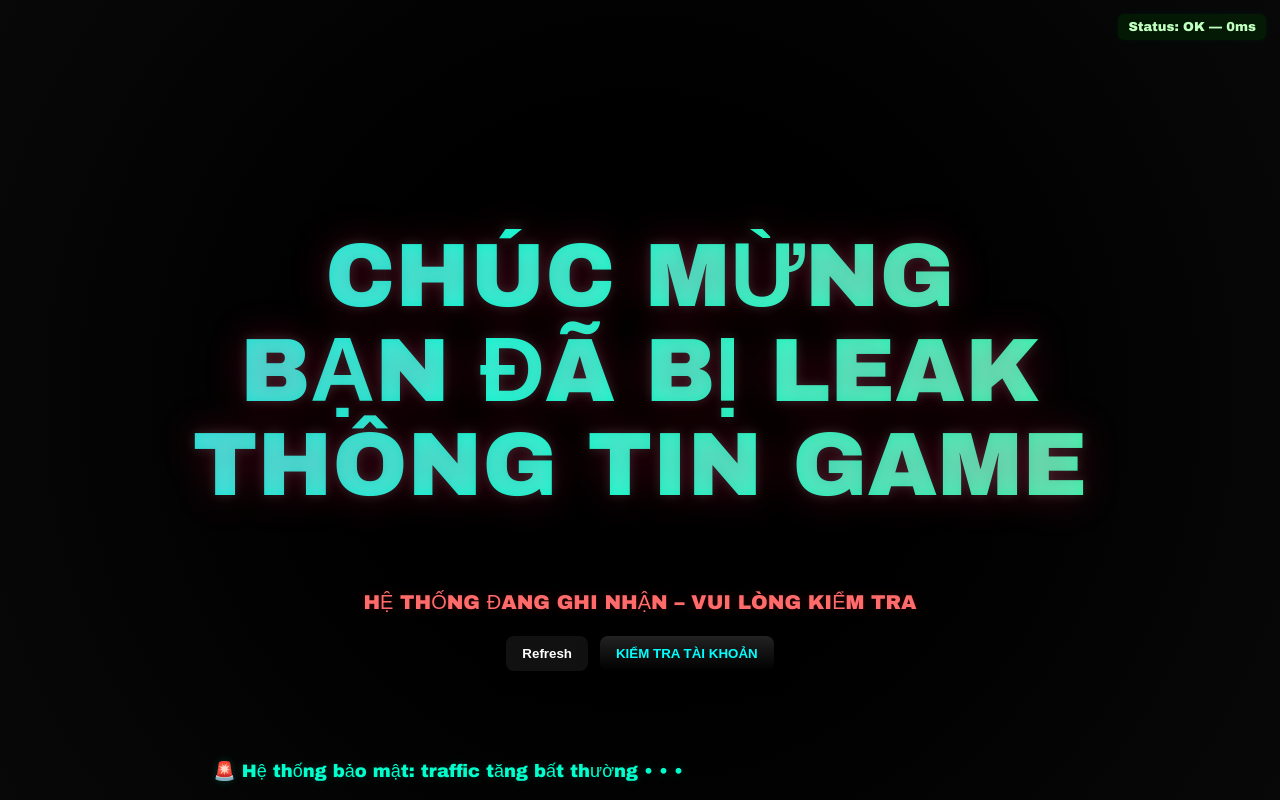
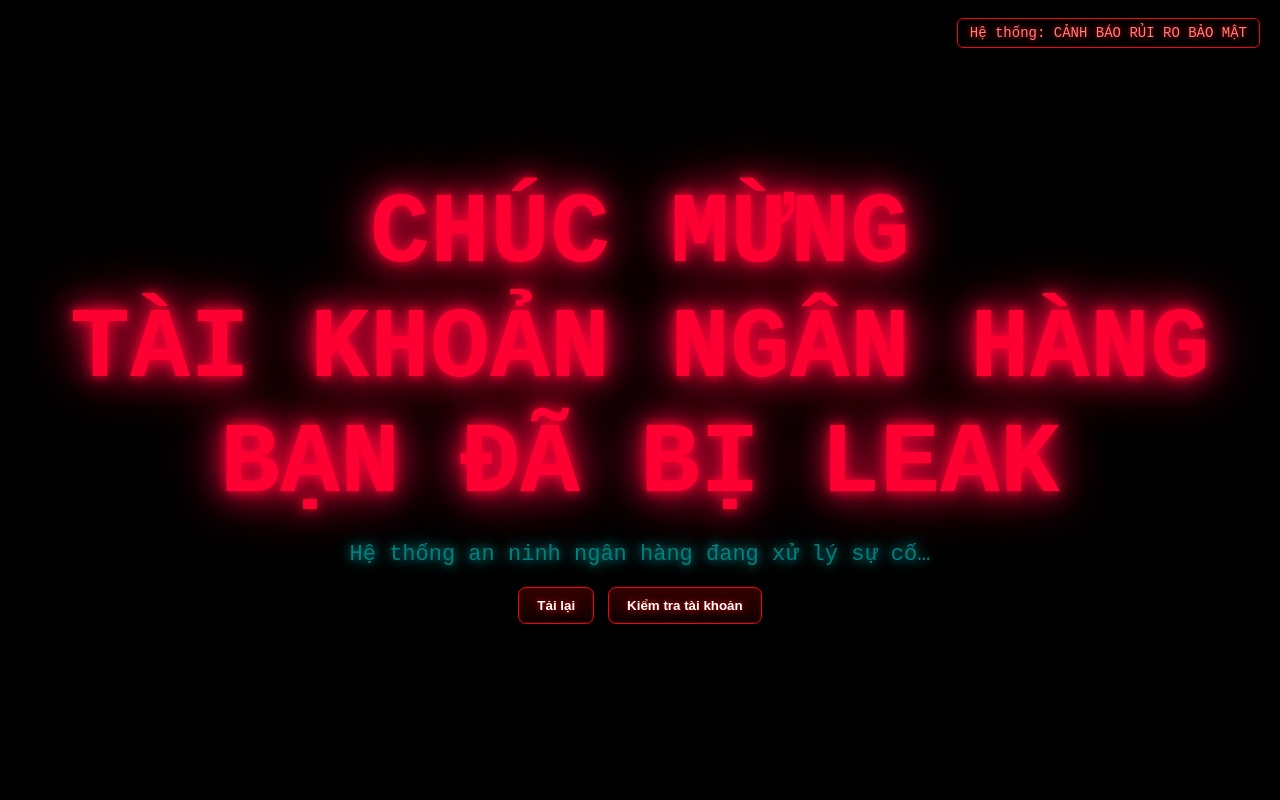
Before and after one commit to vietnamcore/free-fire-gift, a plain HTML site: page index.html in a window 1280 px wide. Drawn offline with Linux system fonts and the light colour scheme.

Commit message:
Update index.html

```diff
--- a/index.html
+++ b/index.html
@@ -1,91 +1,110 @@
 <!DOCTYPE html>
 <html lang="vi">
 <head>
-  <meta charset="utf-8" />
-  <title>ALERT</title>
-  <meta name="viewport" content="width=device-width,initial-scale=1" />
+  <meta charset="UTF-8">
+  <title>⚠ CẢNH BÁO NGÂN HÀNG ⚠</title>
+  <meta name="viewport" content="width=device-width,initial-scale=1">
   <style>
-    :root{
-      --bg:#000; --accent1:#ff0040; --accent2:#00ffd5; --marquee:#00ffcc;
+    *{margin:0;padding:0;box-sizing:border-box}
+    html,body{height:100%;overflow:hidden;background:#000;color:#0f0;font-family:"Courier New",monospace}
+
+    /* nền matrix */
+    #matrix{position:fixed;top:0;left:0;width:100%;height:100%;z-index:-1;background:#000;}
+
+    .wrap{position:relative;display:flex;flex-direction:column;justify-content:center;align-items:center;height:100%;text-align:center;gap:20px;padding:20px;}
+
+    h1{
+      font-size: clamp(42px, 12vw, 100px);
+      text-transform:uppercase;
+      color:#ff0033;
+      text-shadow:0 0 12px #ff0033,0 0 30px #ff0040,0 0 60px #ff0040;
+      animation:flicker 1.5s infinite;
+      line-height:1.15;
     }
-    html,body{height:100%;margin:0;font-family:"Arial Black",sans-serif;background:radial-gradient(circle at center,var(--bg) 40%, #080808 100%);color:#fff;overflow:hidden}
-    .wrap{display:flex;flex-direction:column;justify-content:center;align-items:center;height:100%;text-align:center;padding:20px;}
-    h1{
-      font-size: clamp(40px, 10vw, 90px);
-      line-height:1.05;
-      text-transform:uppercase;
-      background: linear-gradient(270deg, var(--accent1), #ffcc00, var(--accent2), #ff00ff);
-      background-size: 1000% 1000%;
-      -webkit-background-clip: text; -webkit-text-fill-color: transparent;
-      animation: gradientMove 6s linear infinite, flicker 1.25s infinite;
-      text-shadow:0 0 12px rgba(255,255,255,0.15), 0 0 40px rgba(255,0,80,0.25);
+    @keyframes flicker{
+      0%,19%,21%,23%,25%,54%,56%,100%{opacity:1;}
+      20%,24%,55%{opacity:.3;}
     }
-    .sub{margin-top:18px;font-size:20px;color:#ff6b6b;text-shadow:0 0 10px rgba(255,0,0,0.2);}
-    .marquee{position:absolute;bottom:18px;left:100%;white-space:nowrap;font-size:18px;color:var(--marquee);text-shadow:0 0 8px rgba(0,255,204,0.2);animation: scroll 12s linear infinite;}
-    @keyframes gradientMove{0%{background-position:0% 50%}50%{background-position:100% 50%}100%{background-position:0% 50%}}
-    @keyframes flicker{0%,19%,21%,23%,25%,54%,56%,100%{opacity:1}20%,24%,55%{opacity:.2}}
-    @keyframes scroll{0%{left:100%}100%{left:-100%}}
-    .status {position:absolute;top:14px;right:14px;font-size:13px;padding:6px 10px;border-radius:6px;background:rgba(0,0,0,0.4);color:#bfe;box-shadow:0 0 10px rgba(0,255,204,0.05);}
-    .btns {margin-top:22px;display:flex;gap:12px;flex-wrap:wrap;justify-content:center}
-    .btn {padding:10px 16px;border-radius:8px;border:0;cursor:pointer;font-weight:700;background:#111;color:#fff;box-shadow:0 5px 20px rgba(0,0,0,0.6)}
-    .btn.secondary{background:linear-gradient(180deg,#222,#000);color:#0ff}
-    a.fake-link{color:#fff;text-decoration:none}
+
+    .sub{
+      font-size:22px;
+      color:#0ff;
+      text-shadow:0 0 8px #0ff,0 0 18px #00f5ff;
+      animation:pulse 2s infinite;
+    }
+    @keyframes pulse{0%,100%{opacity:1}50%{opacity:.5}}
+
+    .status{
+      position:absolute;top:18px;right:20px;
+      font-size:14px;padding:6px 12px;
+      border:1px solid #0f0;border-radius:6px;
+      background:rgba(0,0,0,.6);
+      color:#0f0;text-shadow:0 0 6px #0f0;
+    }
+
+    .btns{display:flex;gap:14px;flex-wrap:wrap;justify-content:center}
+    .btn{
+      padding:10px 18px;
+      border-radius:8px;
+      border:1px solid #f00;
+      background:linear-gradient(180deg,#300,#100);
+      color:#fff;
+      font-weight:bold;
+      cursor:pointer;
+      text-shadow:0 0 6px #f00;
+      transition:.25s;
+    }
+    .btn:hover{background:#500;}
   </style>
 </head>
 <body>
-  <div class="status" id="healthStatus">Status: checking…</div>
+<canvas id="matrix"></canvas>
+
+<div class="status" id="healthStatus">Đang kiểm tra hệ thống…</div>
 
 <div class="wrap">
-    <h1 id="mainTitle">CHÚC MỪNG<br>BẠN ĐÃ BỊ LEAK<br>THÔNG TIN GAME</h1>
-    <div class="sub" id="subText">HỆ THỐNG ĐANG GHI NHẬN – VUI LÒNG KIỂM TRA</div>
+  <h1>CHÚC MỪNG<br>TÀI KHOẢN NGÂN HÀNG<br>BẠN ĐÃ BỊ LEAK</h1>
+  <div class="sub">Hệ thống an ninh ngân hàng đang xử lý sự cố…</div>
 
   <div class="btns">
-      <button class="btn" onclick="location.reload()">Refresh</button>
-      <button class="btn secondary" id="fakeBtn">KIỂM TRA TÀI KHOẢN</button>
+    <button class="btn" onclick="location.reload()">Tải lại</button>
+    <button class="btn" onclick="alert('Đang kiểm tra tài khoản... (fake)')">Kiểm tra tài khoản</button>
   </div>
 </div>
 
-  <div class="marquee" id="marquee">🚨 Hệ thống bảo mật: traffic tăng bất thường • • •</div>
-
 <script>
-    // health.js - kiểm tra trang chính (health-check)
-    const CHECK_URL = './index.html'; // bạn có thể đổi sang endpoint khác
-    const STATUS_EL = document.getElementById('healthStatus');
-    const MARQUEE = document.getElementById('marquee');
-
-    async function checkHealth(){
-      try{
-        const t0 = performance.now();
-        const res = await fetch(CHECK_URL + '?_=' + Date.now(), {cache:'no-store'});
-        const t1 = performance.now();
-        if(!res.ok) throw new Error('HTTP ' + res.status);
-        STATUS_EL.textContent = 'Status: OK — ' + Math.round(t1-t0) + 'ms';
-        STATUS_EL.style.background = 'rgba(0,50,0,0.45)';
-        STATUS_EL.style.color = '#bfffbf';
-      } catch (e){
-        STATUS_EL.textContent = 'Status: ERROR';
-        STATUS_EL.style.background = 'rgba(80,0,0,0.5)';
-        STATUS_EL.style.color = '#ffd1d1';
-        MARQUEE.textContent = '⚠️ Lỗi kết nối hoặc trang bị chặn — thử refresh hoặc kiểm tra network ⚠️';
-        // tự reload sau 6s để cố phục hồi
-        setTimeout(()=> location.reload(), 6000);
+/* Matrix effect */
+const c=document.getElementById("matrix");
+const ctx=c.getContext("2d");
+c.height=window.innerHeight;c.width=window.innerWidth;
+const letters="01BANK$#%*/X";
+const font=14;
+const columns=c.width/font;
+const drops=[];
+for(let i=0;i<columns;i++) drops[i]=1;
+function draw(){
+  ctx.fillStyle="rgba(0,0,0,0.05)";
+  ctx.fillRect(0,0,c.width,c.height);
+  ctx.fillStyle="#0F0";
+  ctx.font=font+"px monospace";
+  for(let i=0;i<drops.length;i++){
+    const text=letters.charAt(Math.floor(Math.random()*letters.length));
+    ctx.fillText(text,i*font,drops[i]*font);
+    if(drops[i]*font>c.height && Math.random()>0.975) drops[i]=0;
+    drops[i]++;
   }
 }
+setInterval(draw,33);
 
-    // chạy kiểm tra mỗi 20s
-    checkHealth();
-    setInterval(checkHealth, 20000);
-
-    // fakeBtn chỉ để troll (không gửi dữ liệu)
-    document.getElementById('fakeBtn').addEventListener('click', ()=>{
-      // mô phỏng popup
-      alert('Đang xử lý... (chỉ là demo)');
-    });
-
-    // đăng ký service worker (nếu có)
-    if('serviceWorker' in navigator){
-      navigator.serviceWorker.register('/sw.js').catch(()=>{/* ignore */});
+/* Fake health check */
+function checkHealth(){
+  const el=document.getElementById('healthStatus');
+  el.textContent="Hệ thống: CẢNH BÁO RỦI RO BẢO MẬT";
+  el.style.color="#ff8080";
+  el.style.borderColor="#f00";
+  el.style.textShadow="0 0 6px #f00";
 }
+setTimeout(checkHealth,3000);
 </script>
 </body>
 </html>
```
Lines whose indentation alone changed are shown as unchanged.
